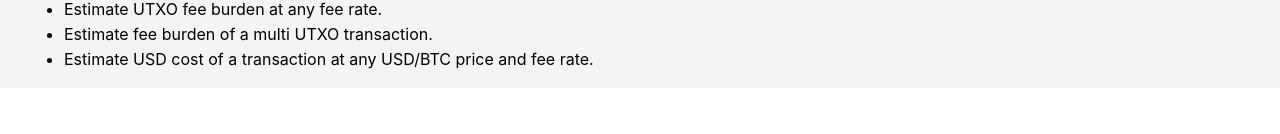
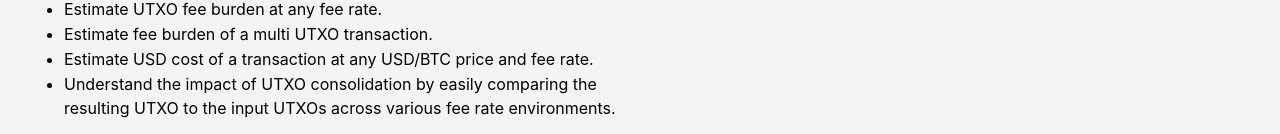
Before and after one commit to Jwyman328/LiveWalletWebsite, a React (Create React App) app: page /#/ in a window 1280 px wide. Shown: the part 734-868 px from the top of the page. Before the commit the page ends 822 px from the top, so only its background shows below. Built offline with nearby package versions, Linux system fonts and the light colour scheme.

Commit message:
add description about consolidation mode

```diff
--- a/src/pages/Home.tsx
+++ b/src/pages/Home.tsx
@@ -37,6 +37,11 @@ export const Home = () => {
                 Estimate USD cost of a transaction at any USD/BTC price and fee
                 rate.
               </li>
+              <li>
+                Understand the impact of UTXO consolidation by easily comparing
+                the resulting UTXO to the input UTXOs across various fee rate
+                environments.
+              </li>
             </ul>
           </div>
         </div>
```
